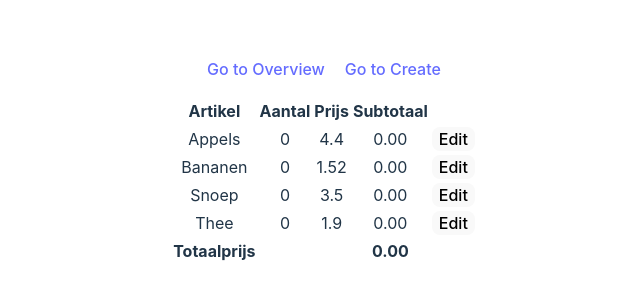
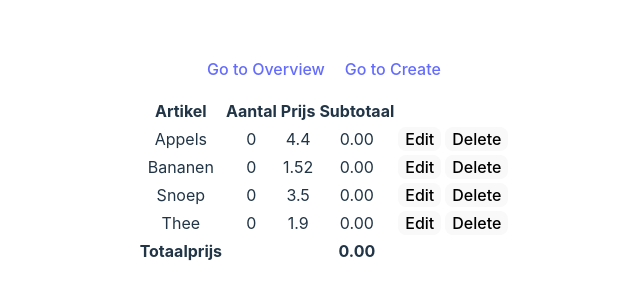
Before and after one commit to Lvanarnhem/Vue3-Boodschappenlijst, a Vue app: page / in a window 1280 px wide. Shown: the part 246-546 px from the top of the page, without its empty margins (316-956 px from the left). Built offline with nearby package versions, Linux system fonts and the light colour scheme.

Commit message:
Edit functie werkt

```diff
--- a/src/domains/groceries/components/GroceriesTable.vue
+++ b/src/domains/groceries/components/GroceriesTable.vue
@@ -41,9 +41,11 @@ const fullTotal = computed(() => {
     <td>{{ item.price }}</td>
     <td>{{ subtotal(item, item.amount) }}</td>
     <td>
+        <button value="edit" @click="emits('submit', item.id)">Edit</button>
+    </td>
 
-        <button value="edit" @click="emits('submit', item.id)">Edit</button>
-
+    <td>
+        <button value="delete" @click="emits('delete', item.id)">Delete</button>
     </td>
   </tr>
   <tr>
--- a/src/domains/groceries/pages/Edit.vue
+++ b/src/domains/groceries/pages/Edit.vue
@@ -1,13 +1,28 @@
 <script setup>
 import {ref } from 'vue'
+//Then use ^ grocery to call form with newGrocery as a ref
+import { useRoute } from 'vue-router'
+import {router } from './../../../router';
+import {addGrocery} from '../../../store/Groceries.js';
+import GroceryForm from '../components/GroceryForm.vue'
+import { getGroceryById } from '../../../store/Groceries.js';
 
-// Grocery by id using the id that's been given in groceriestable
-//use getGroceryById in the store and the id passed through the parameter to get the grocery
-//Then use ^ grocery to call form with newGrocery as a ref
+const route = useRoute()
+const id = route.params.id
 
+const grocery = ref({...getGroceryById(id).value})
+
+const editGrocery = grocery => {
+    addGrocery(grocery);
+    router.push({ name: 'Home' });
+
+}
+
+console.log(grocery.value)
 
 </script>
 
 <template>
-    HELLO
+    <!--Geen addGrocery maar aparte editGrocery functie maken-->
+    <GroceryForm :grocery="grocery" @submit="editGrocery"/>
 </template>
--- a/src/domains/groceries/pages/Overview.vue
+++ b/src/domains/groceries/pages/Overview.vue
@@ -12,9 +12,13 @@ const edit = id => {
     router.push({ name: 'edit', params:{id: id}});
 }
 
+const del = id => {
+
+}
+
 </script>
 
 <template>
-  <GroceriesTable :groceries="groceries"  @submit="edit"/>
+  <GroceriesTable :groceries="groceries"  @submit="edit" @delete="del"/>
 
 </template>
--- a/src/router/index.js
+++ b/src/router/index.js
@@ -7,7 +7,7 @@ import { createWebHistory } from "vue-router"
 const routes = [
     { path: '/', name: 'Home', component: Overview },
     { path: '/create', component: Create },
-    { path: '/edit', name: 'edit', component: Edit },
+    { path: '/edit:id', name: 'edit', component: Edit},
   ]
 
   export const router = createRouter({
--- a/src/store/Groceries.js
+++ b/src/store/Groceries.js
@@ -12,10 +12,14 @@ const groceries = ref([
 // Getters
 export const getAllGroceries = computed(() => groceries.value);
 export const getGroceryById = (id) => computed(() => groceries.value.find(grocery => grocery.id == id));
+export const removeGrocery = (id) => computed(() =>
+  groceryToDelete = groceries.value.find(grocery => grocery.id = id)
+  // Find Index Of en dan splice()
+);
 
 // Actions
 export const addGrocery = (grocery) => {
-  if(grocery.id){groceries.value.push(grocery)}
+  if(grocery.id){groceries.value[grocery.id] = grocery}
   else {
   grocery.id = Math.max(...groceries.value.map(item => item.id)) + 1;
   groceries.value.push(grocery);}
```
